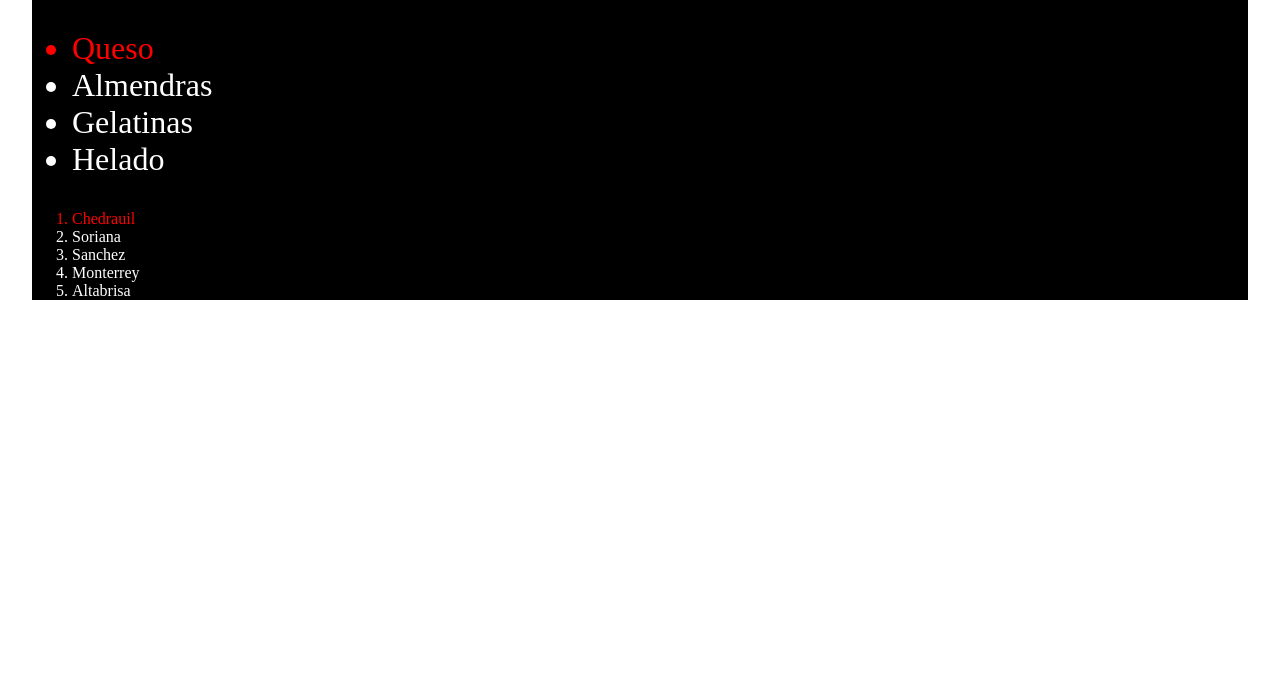
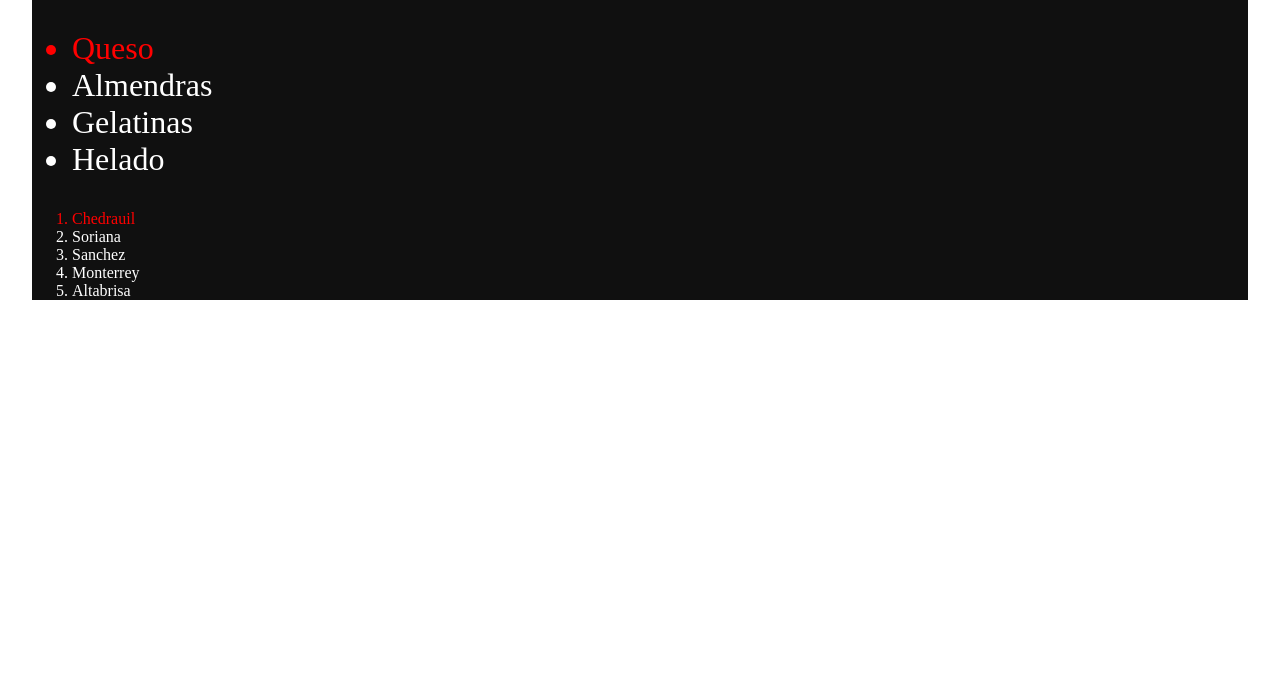
Before and after one commit to raulanto/cursoHtml, a plain HTML site: page ejer-2/index.html in a window 1280 px wide. Shown: the part 113-800 px from the top of the page. Drawn offline with nearby package versions, Linux system fonts and the light colour scheme.

Commit message:
Practicas

```diff
--- a/ejer-2/estilos.css
+++ b/ejer-2/estilos.css
@@ -6,7 +6,7 @@ body{
 }
 
 .encabezado{
-    background-color: black;
+    background-color: #101010;
 }
 
 h1{
```
